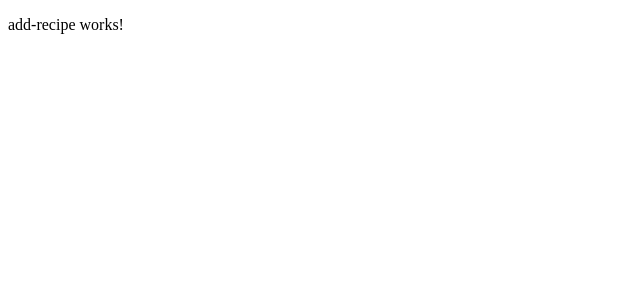
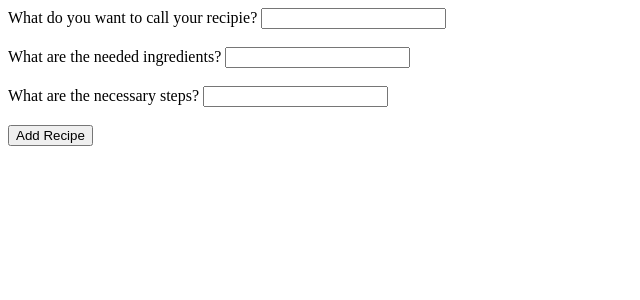
Before and after one commit to HyperionPanda/RecipeSite, an Angular app: page /addRecipe in a window 1280 px wide. Shown: the top 300 px of the page, without its empty margins (0-640 px from the left). Built offline with nearby package versions, Linux system fonts and the light colour scheme.

Commit message:
added HTML for making a new recipe. Removed console.log calls from create-account

```diff
--- a/src/app/components/add-recipe/add-recipe.component.html
+++ b/src/app/components/add-recipe/add-recipe.component.html
@@ -1 +1,16 @@
-<p>add-recipe works!</p>
+<div id = "recipePage">
+
+    <label for = "recipeName">What do you want to call your recipie? </label>
+    <input id = "recipeName" type = "text" required/>
+    <br/><br/>
+
+    <label for = "recipeIngredients">What are the needed ingredients? </label>
+    <input id = "recipeIngredients" type = "text" />
+    <br/><br/>
+
+    <label for = "recipeSteps">What are the necessary steps? </label>
+    <input id = "recipeSteps" type = "text" />
+    <br/><br/>
+
+    <button (click) = storeRecipe()> Add Recipe </button>
+</div>
--- a/src/app/components/add-recipe/add-recipe.component.ts
+++ b/src/app/components/add-recipe/add-recipe.component.ts
@@ -1,4 +1,5 @@
-import { Component } from '@angular/core';
+import { Component, ElementRef } from '@angular/core';
+import { Recipe } from '../../models/Recipe';
 
 @Component({
   selector: 'app-addRecipe',
@@ -9,4 +10,23 @@ import { Component } from '@angular/core';
 })
 export class AddRecipeComponent {
 
+  constructor(private el : ElementRef){}
+
+  async storeRecipe(){
+
+    const recipe : Recipe = {
+      recipeId: 0,
+      userId : 0,
+      name : this.el.nativeElement.querySelector("#recipeName").value,
+      ingredients : this.el.nativeElement.querySelector("#recipeIngredients").value,
+      cookingSteps :this.el.nativeElement.querySelector("#recipeSteps").value
+    };
+
+    const json = {
+      method: "POST",
+      body: JSON.stringify(recipe),
+      headers: {"Content-type": "application/json; charset=UTF-8"}
+    }
+  }
+
 }
--- a/src/app/components/create-account/create-account.component.ts
+++ b/src/app/components/create-account/create-account.component.ts
@@ -63,17 +63,13 @@ export class CreateAccountComponent implements AfterViewInit {
 
     try{
 
-      console.log(checkAccount);
-      console.log(JSON.stringify(checkAccount));
+      const response = await fetch("http://localhost:8080/newAccount",json);
 
-      const response = await fetch("http://localhost:8080/newAccount",json);
-      console.log("Response of create account = "+response);
-      console.log("Response Status of create account = "+response.status);
-      if(response.status == 1){
+      if(response.status == 200){
         alert("Account created successfully");
       }
     }catch(e){
-
+      alert("something went wrong with making your account, please try again")
     }
 
     //this.http.post("someurl",someaccount);
--- a/src/app/components/login/login.component.ts
+++ b/src/app/components/login/login.component.ts
@@ -41,9 +41,10 @@ export class LoginComponent implements AfterViewInit {
     /* Call to back-end to verify username and password */
     try{
       const loginResponse = await fetch("http://localhost:8080/login",json);
-
+      let loginResponseJson = loginResponse.json();
+      console.log(loginResponseJson);
       //for testing purposes only
-      if(loginResponse != null){
+      if(loginResponseJson != null){
 
         sessionStorage.setItem("account", username);
 
```
